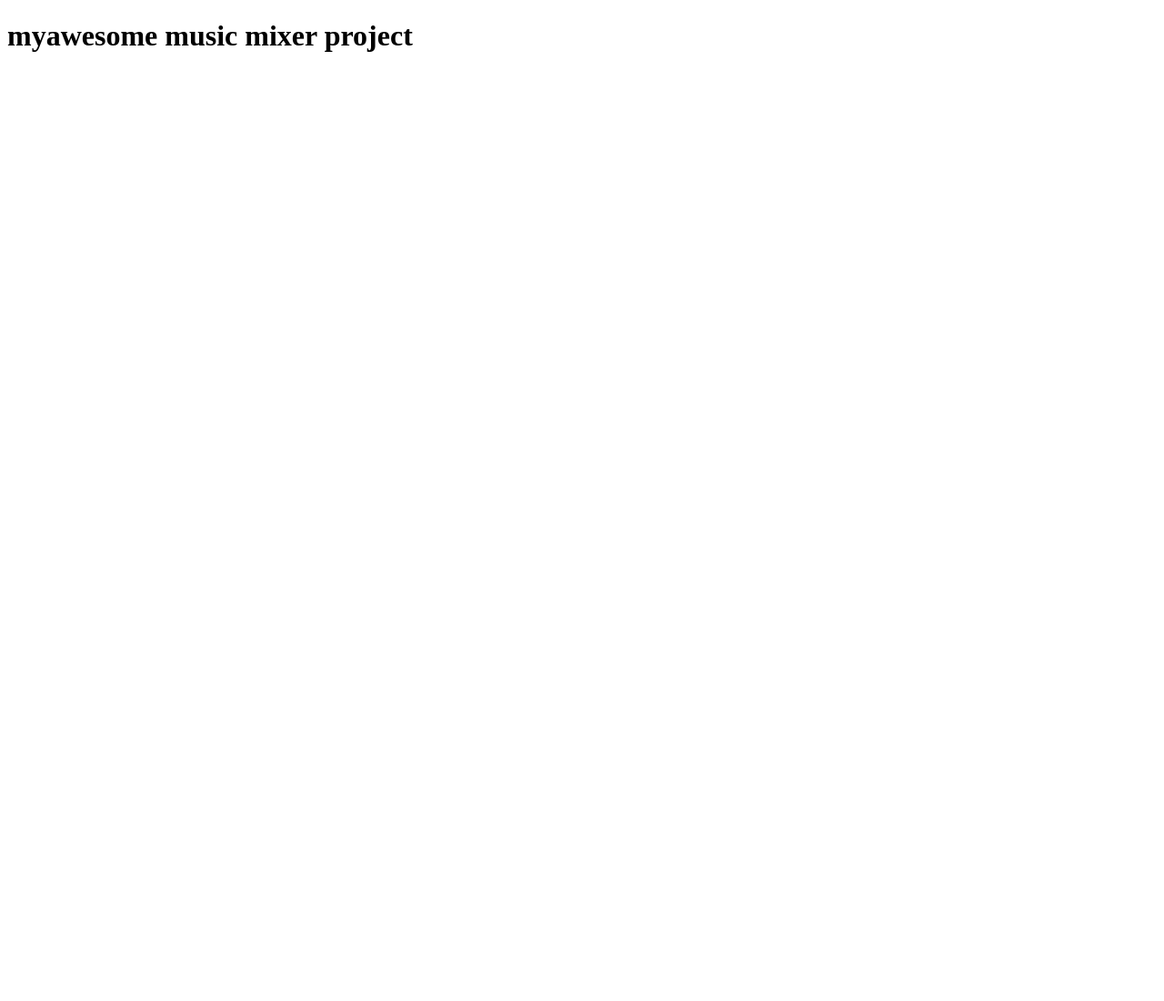
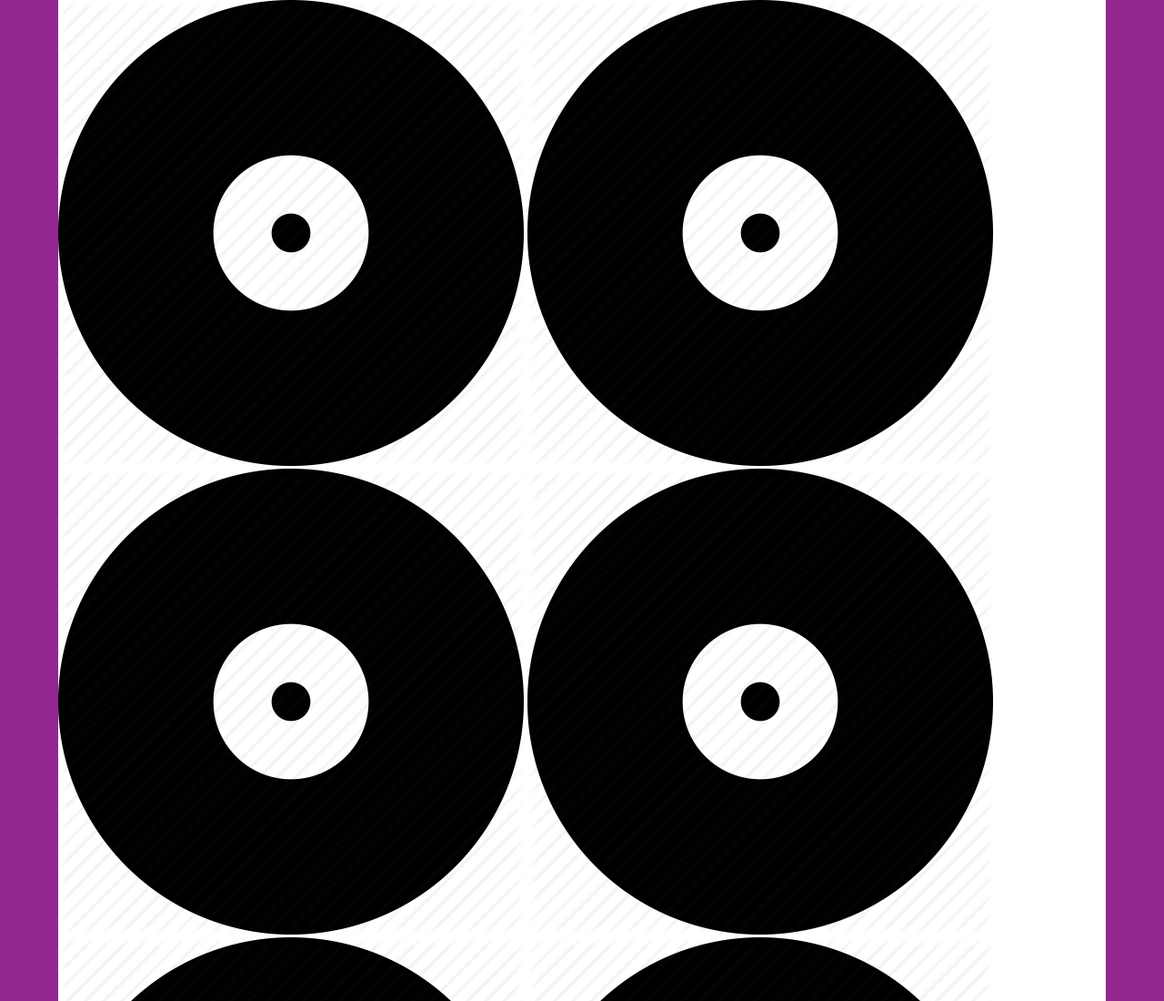
Before and after one commit to jtev23/Teves_J_MusicMixer, a plain HTML site: page index.html in a window 1280 px wide. Shown: the top 1100 px of the page at 91% size. Before the commit the page ends 800 px from the top, so only its background shows below. Drawn offline with Linux system fonts and the light colour scheme.

Commit message:
Website with the img tags and CSS reset

```diff
--- a/css/main.css
+++ b/css/main.css
@@ -0,0 +1,17 @@
+body{
+  font-size: 16px;
+  background-color: rgb(147, 39, 143);
+}
+
+.hidden{
+
+  display: none;
+}
+
+.gameBox{
+  background-color: white;
+  margin:0 auto;
+  width:90%;
+
+
+}
--- /dev/null
+++ b/css/reset.css
@@ -0,0 +1,48 @@
+/* http://meyerweb.com/eric/tools/css/reset/
+   v2.0 | 20110126
+   License: none (public domain)
+*/
+
+html, body, div, span, applet, object, iframe,
+h1, h2, h3, h4, h5, h6, p, blockquote, pre,
+a, abbr, acronym, address, big, cite, code,
+del, dfn, em, img, ins, kbd, q, s, samp,
+small, strike, strong, sub, sup, tt, var,
+b, u, i, center,
+dl, dt, dd, ol, ul, li,
+fieldset, form, label, legend,
+table, caption, tbody, tfoot, thead, tr, th, td,
+article, aside, canvas, details, embed,
+figure, figcaption, footer, header, hgroup,
+menu, nav, output, ruby, section, summary,
+time, mark, audio, video {
+	margin: 0;
+	padding: 0;
+	border: 0;
+	font-size: 100%;
+	font: inherit;
+	vertical-align: baseline;
+}
+/* HTML5 display-role reset for older browsers */
+article, aside, details, figcaption, figure,
+footer, header, hgroup, menu, nav, section {
+	display: block;
+}
+body {
+	line-height: 1;
+}
+ol, ul {
+	list-style: none;
+}
+blockquote, q {
+	quotes: none;
+}
+blockquote:before, blockquote:after,
+q:before, q:after {
+	content: '';
+	content: none;
+}
+table {
+	border-collapse: collapse;
+	border-spacing: 0;
+}
--- a/index.html
+++ b/index.html
@@ -4,11 +4,33 @@
   <meta charset="UTF-8">
   <meta name="viewport" content="width=device-width, initial-scale=1.0">
   <meta http-equiv="X-UA-Compatible" content="ie=edge">
-  <title>This is our second commit and pull</title>
+  <link rel="stylesheet" href="css/reset.css">
+  <link rel="stylesheet" href="css/main.css">
+  <title>Music Mixer</title>
 </head>
 <body>
-  <h1>myawesome music mixer project</h1>
-  <script src="js/main.js"></script>
+  <h1 class="hidden">my awesome music mixer project</h1>
+
+  <div class="gameBox">
+    <img src="images/vinyl.png" alt="" class="musicDisc">
+    <img src="images/vinyl.png" alt="" class="musicDisc">
+    <img src="images/vinyl.png" alt="" class="musicDisc">
+    <img src="images/vinyl.png" alt="" class="musicDisc">
+    <img src="images/vinyl.png" alt="" class="musicDisc">
+    <img src="images/vinyl.png" alt="" class="musicDisc">
+    <img src="images/vinyl.png" alt="" class="musicDisc">
+    <img src="images/vinyl.png" alt="" class="musicDisc">
+    <img src="images/vinyl.png" alt="" class="musicDisc">
+    <img src="images/vinyl.png" alt="" class="musicDisc">
+
+
+
+
+
+
+  </div>
+
 
 </body>
+<script src="js/main.js"></script>
 </html>
```
Also changed, not shown: js/main.js (+4 -4 lines).
